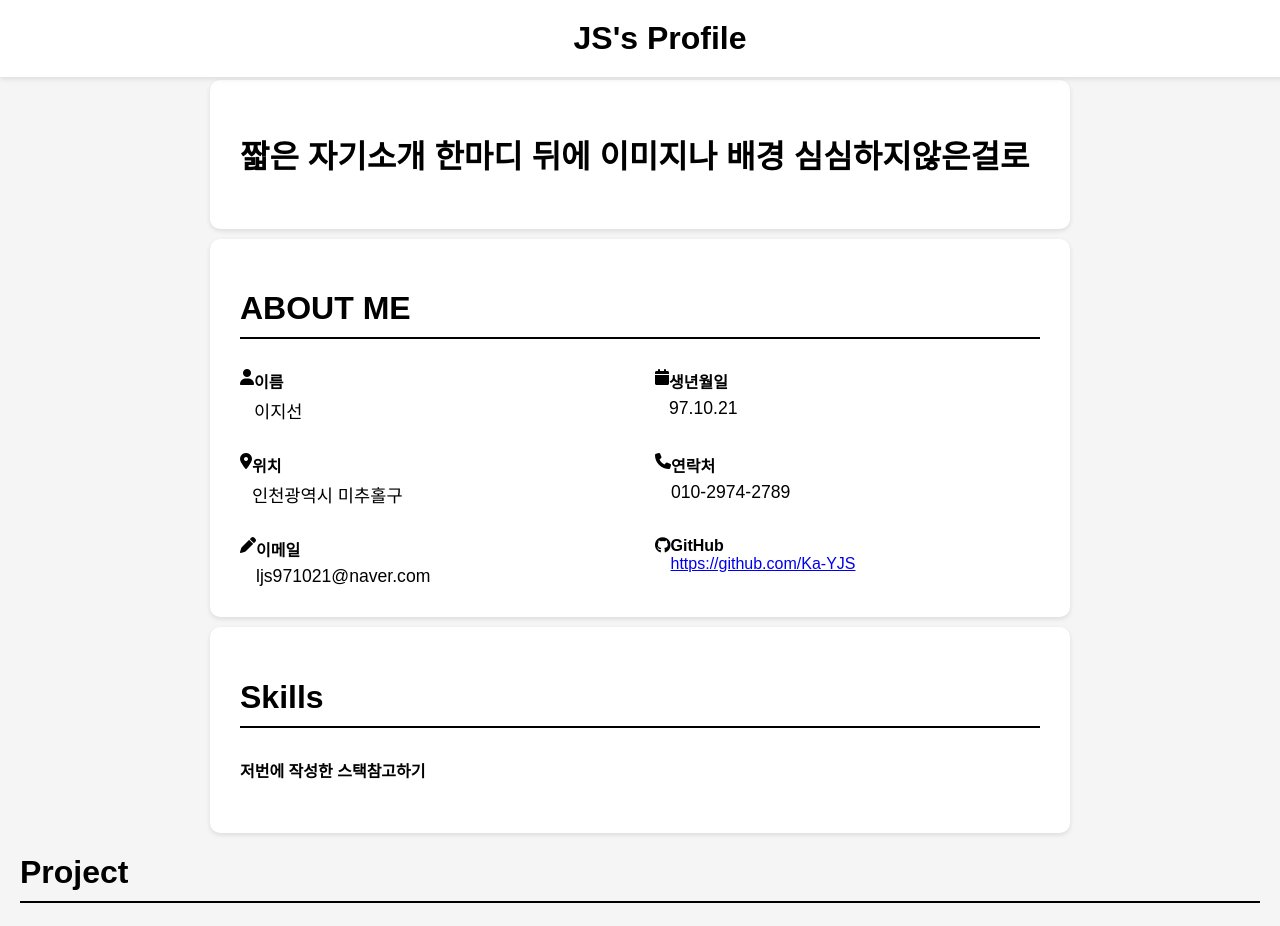
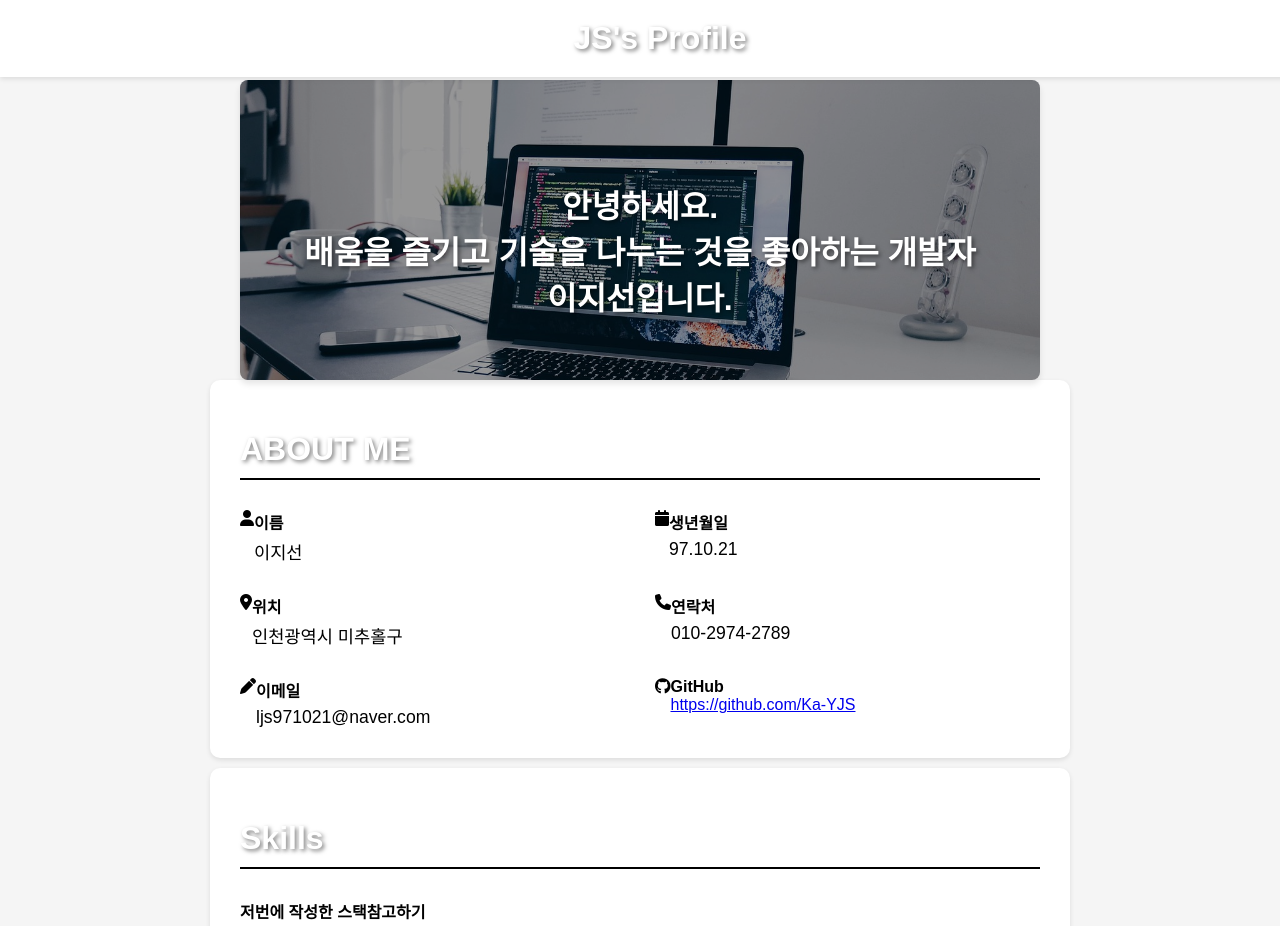
Before and after one commit to Ka-YJS/Ka-YJS.github.io, a plain HTML site: page index.html in a window 1280 px wide. Shown: the top 926 px of the page. Drawn offline with Linux system fonts and the light colour scheme.

Commit message:
update commit

```diff
--- a/index.html
+++ b/index.html
@@ -10,11 +10,14 @@
 <body>
     <h1 class="fixed-header">JS's Profile</h1>
 
-    <div class="about-container">
-        <h1>
-            짧은 자기소개 한마디
-            뒤에 이미지나 배경 심심하지않은걸로
-        </h1>
+    <div class="project-card">
+        <div class="background-image"></div>
+        <div class="overlay"></div>
+        <div class="content">
+            <h1 style="white-space: pre-line" >안녕하세요.
+                배움을 즐기고 기술을 나누는 것을 좋아하는 개발자
+                이지선입니다.</h1>
+        </div>
     </div>
 
     <div class="about-container">
@@ -86,7 +89,7 @@
         <h4>저번에 작성한 스택참고하기</h4>
     </div>
 
-    <div>
+    <div class="about-container">
         <h1 class="about-title">Project</h1>
         <div class="project-card">
             <h2 class="project-title">시골쥐의 어디가쥐</h2>
@@ -103,7 +106,6 @@
 
             <div class="project-link">
                 <a href="https://countryrat.site" target="_blank">https://countryrat.site</a>
-                <!-- 집에가서 코드수정하고 재배포 -> 내도메인으로 변경 -->
             </div>
 
             <div class="tech-stack">
@@ -114,7 +116,7 @@
             </div>
 
             <button class="readme-btn">📝README</button>
-            <button class="readme-btn"> 📱 application</button>
+            <button class="readme-btn">📱 application</button>
         </div>
     </div>
 
--- a/styles.css
+++ b/styles.css
@@ -90,14 +90,6 @@ body {
     margin-bottom: 30px;
  }
 
-/* .project-card {
-    background: white;
-    border-radius: 15px;
-    padding: 25px;
-    box-shadow: 0 2px 10px rgba(0,0,0,0.1);
-    margin-bottom: 30px;
-} */
-
  .project-title {
     color: #fff;
     background: #f5c541f3;
@@ -178,3 +170,54 @@ body {
  .readme-btn:hover {
     background: #e9ecef;
  }
+
+ /* 자기소개 카드 스타일 */
+ .project-card {
+    position: relative;
+    height: 300px;
+    width: 100%;
+    max-width: 800px;
+    margin: 0 auto;
+    overflow: hidden;
+    border-radius: 8px;
+    box-shadow: 0 4px 6px rgba(0, 0, 0, 0.1);
+ }
+
+ .background-image {
+    position: absolute;
+    top: 0;
+    left: 0;
+    width: 100%;
+    height: 100%;
+    background-image: url('/image/computer.jpg');
+    background-size: cover;
+    background-position: center;
+    background-repeat: no-repeat;
+ }
+
+ .overlay {
+    position: absolute;
+    top: 0;
+    left: 0;
+    width: 100%;
+    height: 100%;
+    background-color: rgba(0, 0, 0, 0.4);
+ }
+
+ .content {
+    position: relative;
+    z-index: 10;
+    height: 100%;
+    display: flex;
+    align-items: center;
+    justify-content: center;
+    padding: 20px;
+ }
+
+ h1 {
+    color: white;
+    font-size: 2rem;
+    text-align: center;
+    font-weight: bold;
+    text-shadow: 2px 2px 4px rgba(0, 0, 0, 0.5);
+ }
```
Also changed, not shown: image/computer.jpg (added). Lines whose indentation alone changed are shown as unchanged.
